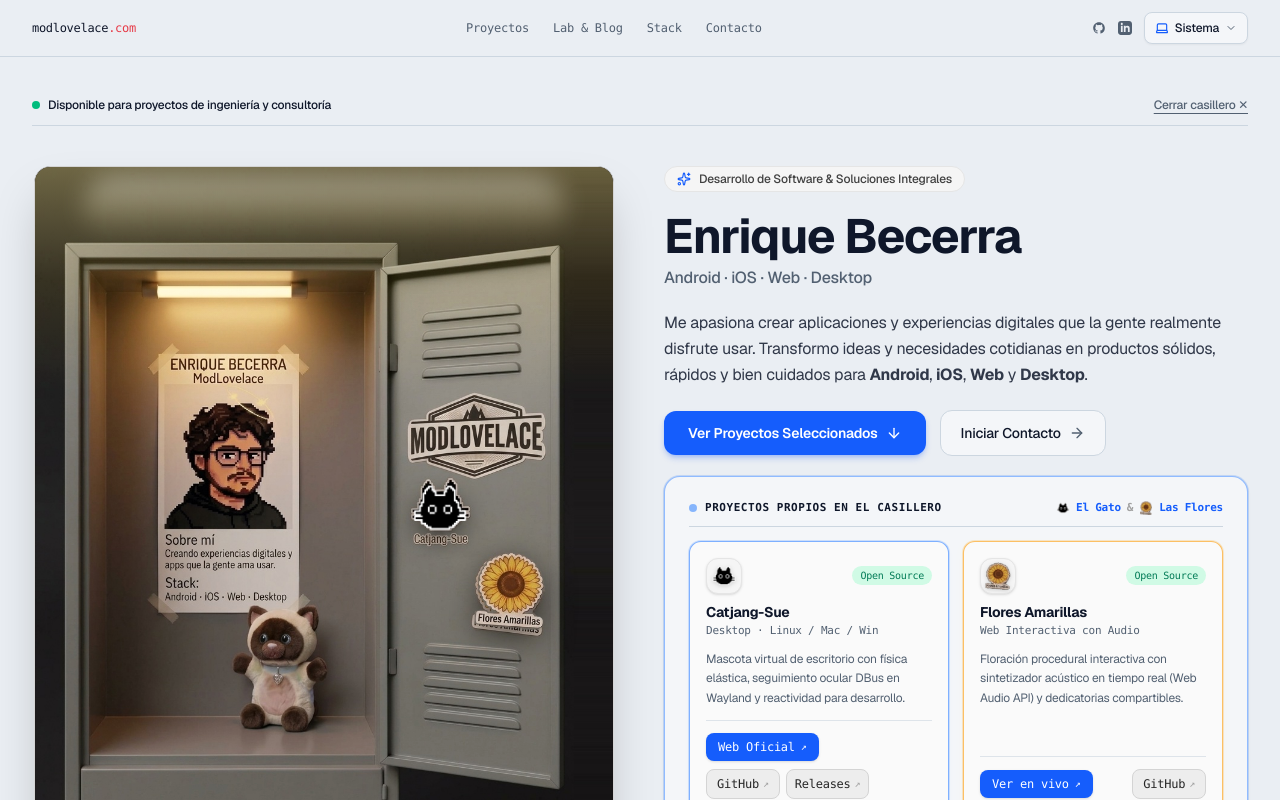
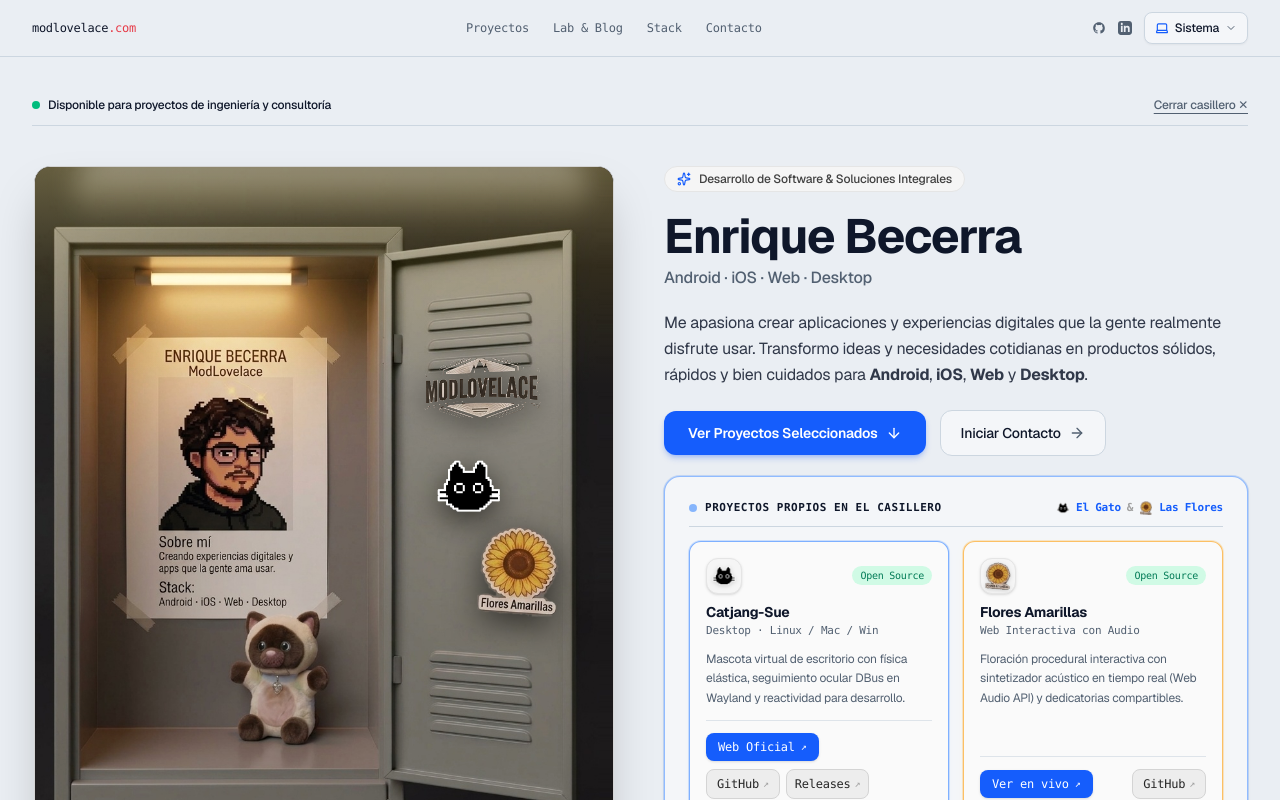
Before and after one commit to ModLovelace/modlovelace-web, a Next.js app: page / in a window 1280 px wide. Both pictures are taken after a click on the button "Explorar casillero ➔". Shown: the top 800 px of the page. Built offline with nearby package versions, Linux system fonts and the light colour scheme.

Commit message:
feat(hero): zoom-in on open cabinet, clean door without ghost stickers, and enlarged personal poster

```diff
--- a/src/components/sections/locker-hero.tsx
+++ b/src/components/sections/locker-hero.tsx
@@ -182,8 +182,16 @@ export function LockerHero() {
               style={{ perspective: "1400px" }}
               title={isOpen ? "Haz clic para cerrar la puerta" : "Haz clic para abrir el casillero"}
             >
-              {/* Capa de fondo: Interior del casillero (Acto 2: Iluminación reactiva) */}
-              <div className="absolute inset-0 w-full h-full">
+              {/* Capa de fondo: Interior del casillero con ZOOM cinemático enfocado en el gabinete y los datos de Enrique */}
+              <div
+                className={`absolute inset-0 w-full h-full transition-transform ease-[cubic-bezier(0.16,1,0.3,1)] ${
+                  isOpen ? "scale-[1.07]" : "scale-100"
+                }`}
+                style={{
+                  transformOrigin: "32% 42%",
+                  transitionDuration: isOpen ? "900ms" : "780ms",
+                }}
+              >
                 <div
                   className={`relative w-full h-full transition-all duration-700 ease-out ${
                     lightOn
@@ -220,7 +228,34 @@ export function LockerHero() {
                   <div className="absolute top-2 inset-x-12 h-16 bg-gradient-to-b from-white/40 via-amber-100/25 to-transparent blur-md rounded-full" />
                 </div>
 
-                {/* ACTO 3: Salen las pegatinas de los proyectos más relevantes (Die-cut sin cajas, relieve 3D elástico) */}
+                {/* ACTO 3: Salen las pegatinas sobre la puerta limpia (nace vacía y se agregan con relieve 3D elástico) */}
+                {/* Pegatina 0: MODLOVELACE Crest */}
+                <div
+                  className={`absolute transition-all duration-700 ease-[cubic-bezier(0.34,1.56,0.64,1)] z-20 ${
+                    stickersPopped
+                      ? "opacity-100 scale-100 translate-y-0"
+                      : "opacity-0 scale-0 translate-y-4 pointer-events-none"
+                  }`}
+                  style={{
+                    left: "64.5%",
+                    top: "27.5%",
+                    width: "20%",
+                    aspectRatio: "240/115",
+                    transformOrigin: "center center",
+                    transitionDelay: stickersPopped ? "0ms" : "80ms",
+                  }}
+                  title="MODLOVELACE"
+                >
+                  <div className="relative w-full h-full transition-transform duration-300 ease-out hover:scale-115">
+                    <Image
+                      src="/images/sticker-modlovelace.png"
+                      alt="Sticker MODLOVELACE"
+                      fill
+                      className="object-contain filter drop-shadow-[0_8px_14px_rgba(0,0,0,0.6)]"
+                    />
+                  </div>
+                </div>
+
                 {/* Pegatina 1: Catjang-Sue (El Gato) */}
                 <div
                   onClick={(e) => {
@@ -233,12 +268,12 @@ export function LockerHero() {
                       : "opacity-0 scale-0 translate-y-4 pointer-events-none"
                   }`}
                   style={{
-                    left: "64.8%",
-                    top: "43.0%",
-                    width: "10.5%",
+                    left: "66.5%",
+                    top: "39.5%",
+                    width: "11.5%",
                     aspectRatio: "1/1",
                     transformOrigin: "center center",
-                    transitionDelay: stickersPopped ? "0ms" : "60ms",
+                    transitionDelay: stickersPopped ? "90ms" : "40ms",
                   }}
                   title="Catjang-Sue · Mascota de Escritorio (Abrir proyecto)"
                 >
@@ -268,12 +303,12 @@ export function LockerHero() {
                       : "opacity-0 scale-0 translate-y-4 pointer-events-none"
                   }`}
                   style={{
-                    left: "76.0%",
-                    top: "53.5%",
-                    width: "12.5%",
+                    left: "73.5%",
+                    top: "49.5%",
+                    width: "13.5%",
                     aspectRatio: "1/1",
                     transformOrigin: "center center",
-                    transitionDelay: stickersPopped ? "140ms" : "0ms",
+                    transitionDelay: stickersPopped ? "170ms" : "0ms",
                   }}
                   title="Flores Amarillas · Web Interactiva (Abrir proyecto)"
                 >
```
Also changed, not shown: public/images/locker-open-taller.jpg, public/images/sticker-modlovelace.png (added).
